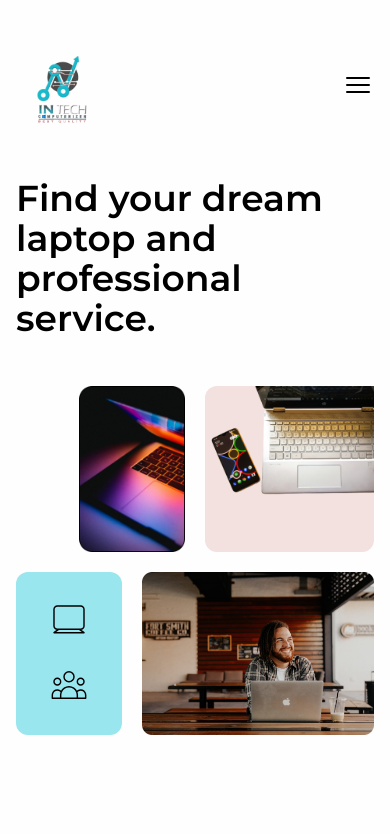
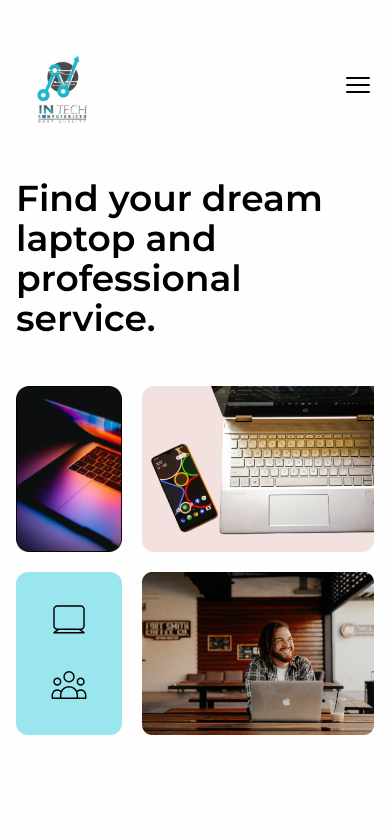
Before and after one commit to intechcompany/intech-computerizer, a React (Vite) app: page / in a window 390 px wide. Shown: the top 834 px of the page. Built offline with nearby package versions, Linux system fonts and the light colour scheme.

Commit message:
Add navbar, hero and product in the In tech computerizer

```diff
--- a/src/components/Hero.jsx
+++ b/src/components/Hero.jsx
@@ -16,10 +16,10 @@ export default function Hero() {
         </div>
         <div className="lg:w-1/2">
           <div className="grid grid-cols-6 gap-5">
-            <div className="col-start-2 col-span-2  ...">
+            <div className="col-start-1 md:col-start-2 col-span-2  ...">
               <img src={imgHero3} alt="" />
             </div>
-            <div className="bg-gray-1 rounded-xl col-end-7 col-span-3 ...">
+            <div className="bg-gray-1 rounded-xl col-end-7 col-span-4 md:col-span-3 ...">
               <img src={imgHero2} alt="" />
             </div>
             <div className="rounded-xl flex flex-col gap-6 md:gap-16 lg:gap-8 xl:gap-16 items-center justify-center bg-primary col-start-1 col-span-2 ...">
```
